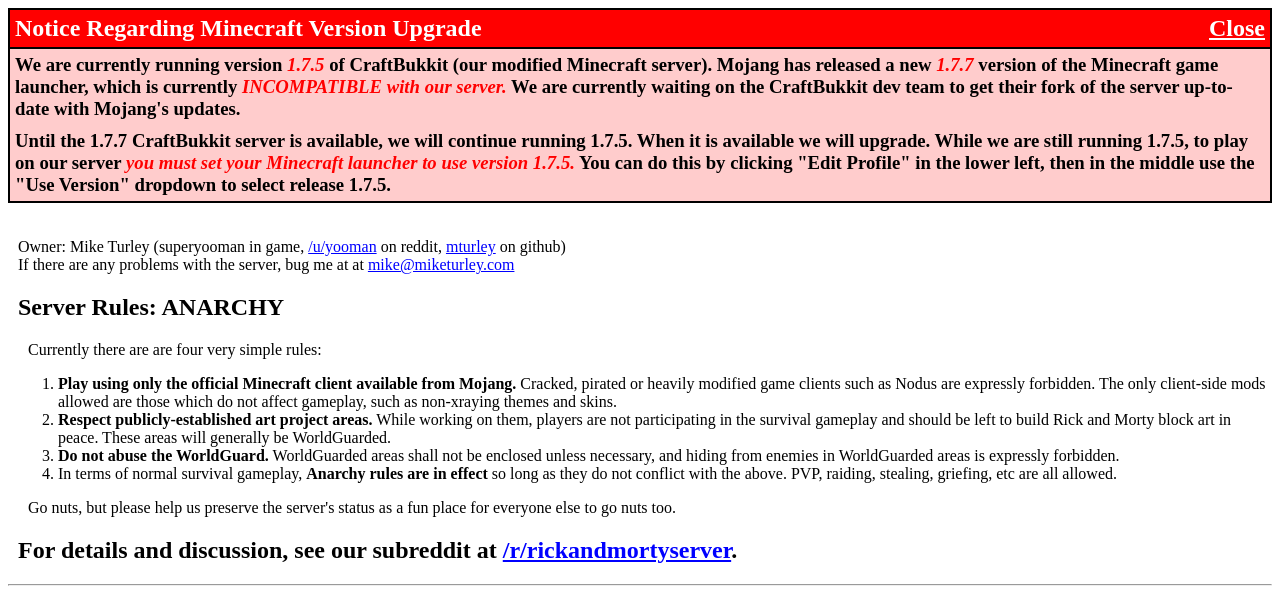
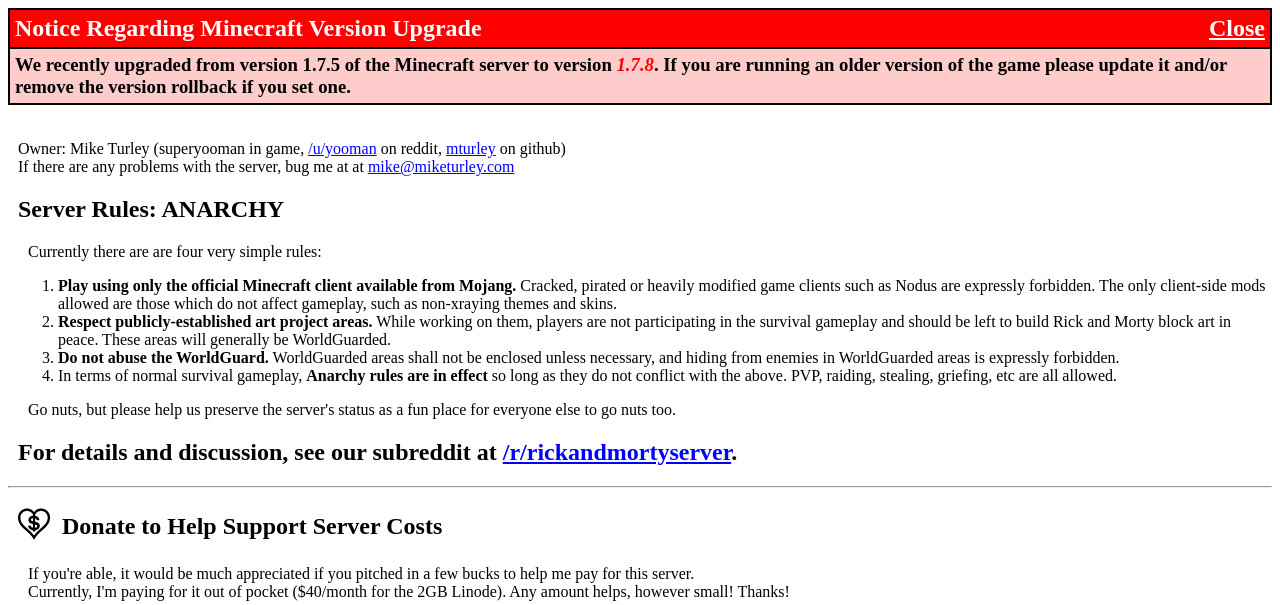
Before and after one commit to mturley/mortycraft-www, a plain HTML site: page index.html in a window 1280 px wide. Shown: the part 120-725 px from the top of the page. Drawn offline with nearby package versions, Linux system fonts and the light colour scheme.

Commit message:
version 1.7.8 notice

```diff
--- a/index.html
+++ b/index.html
@@ -36,8 +36,7 @@
   </div>
   <div id="alertbar">
     <h2>Notice Regarding Minecraft Version Upgrade <a href="#" class="close floatright">Close</a></h2>
-    <h3>We are currently running version <em>1.7.5</em> of CraftBukkit (our modified Minecraft server). Mojang has released a new <em>1.7.7</em> version of the Minecraft game launcher, which is currently <em>INCOMPATIBLE with our server.</em> We are currently waiting on the CraftBukkit dev team to get their fork of the server up-to-date with Mojang's updates.</h3>
-    <h3>Until the 1.7.7 CraftBukkit server is available, we will continue running 1.7.5.  When it is available we will upgrade. While we are still running 1.7.5, to play on our server <em>you must set your Minecraft launcher to use version 1.7.5.</em>  You can do this by clicking "Edit Profile" in the lower left, then in the middle use the "Use Version" dropdown to select release 1.7.5.</h3>
+    <h3>We recently upgraded from version 1.7.5 of the Minecraft server to version <em>1.7.8</em>.  If you are running an older version of the game please update it and/or remove the version rollback if you set one.</h3>
   </div>
   <p class="top">
     Owner: Mike Turley (superyooman in game, <a href="http://reddit.com/u/yooman">/u/yooman</a> on reddit, <a href="https://github.com/mturley">mturley</a> on github)
```
